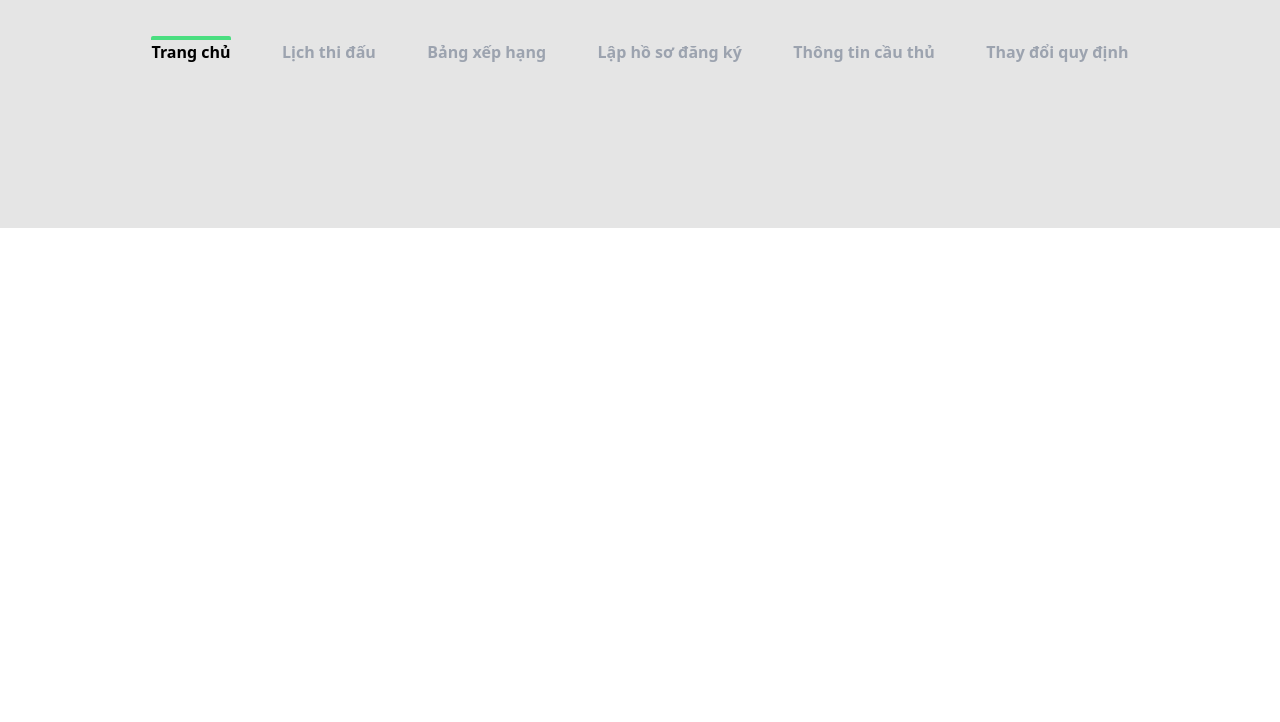
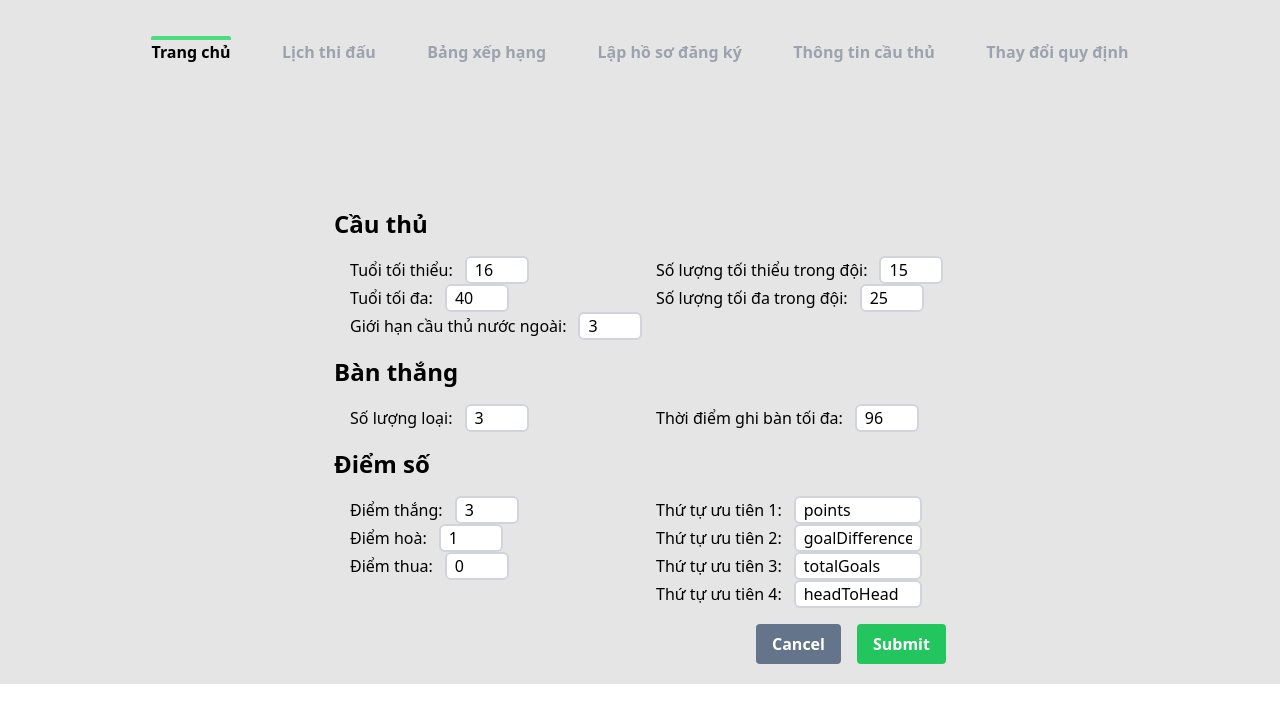
Before and after one commit to let-me-out-HCMUS/introSE, a React (Vite) app in the folder client/admin/: page /change-rule in a window 1280 px wide. Shown: the top 722 px of the page. Built offline with nearby package versions, Linux system fonts and the light colour scheme.

Commit message:
code UI rule form

```diff
--- a/client/admin/package.json
+++ b/client/admin/package.json
@@ -20,6 +20,7 @@
     "axios": "^1.5.0",
     "react": "^18.2.0",
     "react-dom": "^18.2.0",
+    "react-hook-form": "^7.48.2",
     "react-hot-toast": "^2.4.1",
     "react-icons": "^4.12.0",
     "react-router-dom": "^6.16.0",
--- /dev/null
+++ b/client/admin/src/features/change-rule/RuleForm.jsx
@@ -0,0 +1,110 @@
+import { rule } from "../../mocks/rule";
+import { useForm } from "react-hook-form";
+
+export default function RuleForm() {
+  const {
+    register,
+    handleSubmit,
+    // watch,
+    formState: { errors },
+  } = useForm({ defaultValues: rule });
+
+  const onSubmit = (data) => console.log(data);
+
+  return (
+    <form onSubmit={handleSubmit(onSubmit)} className="px-16 mx-auto relative">
+      <div className="group-rule">
+        <h1>Cầu thủ</h1>
+        <div className="rule-content flex w-full">
+          <div className="rule-half">
+            <div className="field">
+              <label>Tuổi tối thiểu:</label>
+              <input type="number" {...register("club.minAge")} />
+            </div>
+            <div className="field">
+              <label>Tuổi tối đa:</label>
+              <input type="number" {...register("club.maxAge")} />
+            </div>
+            <div className="field">
+              <label>Giới hạn cầu thủ nước ngoài:</label>
+              <input type="number" {...register("club.maxForeigners")} />
+            </div>
+          </div>
+          <div className="rule-half">
+            <div className="field">
+              <label>Số lượng tối thiểu trong đội:</label>
+              <input type="number" {...register("club.minPlayers")} />
+            </div>
+            <div className="field">
+              <label>Số lượng tối đa trong đội:</label>
+              <input type="number" {...register("club.maxPlayers")} />
+            </div>
+          </div>
+        </div>
+      </div>
+
+      <div className="group-rule">
+        <h1>Bàn thắng</h1>
+        <div className="rule-content flex w-full">
+          <div className="rule-half">
+            <div className="field">
+              <label>Số lượng loại:</label>
+              <input type="number" {...register("goal.quantityType")} />
+            </div>
+          </div>
+          <div className="rule-half">
+            <div className="field">
+              <label>Thời điểm ghi bàn tối đa:</label>
+              <input type="number" {...register("goal.maxTime")} />
+            </div>
+          </div>
+        </div>
+      </div>
+
+      <div className="group-rule">
+        <h1>Điểm số</h1>
+        <div className="rule-content flex w-full">
+          <div className="rule-half">
+            <div className="field">
+              <label>Điểm thắng:</label>
+              <input type="number" {...register("point.win")} />
+            </div>
+            <div className="field">
+              <label>Điểm hoà:</label>
+              <input type="number" {...register("point.draw")} />
+            </div>
+            <div className="field">
+              <label>Điểm thua:</label>
+              <input type="number" {...register("point.lose")} />
+            </div>
+          </div>
+          <div className="rule-half">
+            <div className="field">
+              <label>Thứ tự ưu tiên 1:</label>
+              <input className="!w-32" {...register("point.priority[0]")} />
+            </div>
+            <div className="field">
+              <label>Thứ tự ưu tiên 2:</label>
+              <input className="!w-32" {...register("point.priority[1]")} />
+            </div>
+            <div className="field">
+              <label>Thứ tự ưu tiên 3:</label>
+              <input className="!w-32" {...register("point.priority[2]")} />
+            </div>
+            <div className="field">
+              <label>Thứ tự ưu tiên 4:</label>
+              <input className="!w-32" {...register("point.priority[3]")} />
+            </div>
+          </div>
+        </div>
+      </div>
+
+      {errors.club && <span>This field is required</span>}
+      <div className="button w-full flex justify-end">
+      <button type="submit" className="bg-slate-500 hover:bg-slate-700 text-white font-bold py-2 px-4 rounded">Cancel</button>
+      <button type="submit" className="bg-green-500 hover:bg-green-700 text-white font-bold py-2 px-4 rounded ml-4">Submit</button>
+      </div>
+
+    </form>
+  );
+}
--- a/client/admin/src/index.css
+++ b/client/admin/src/index.css
@@ -1,3 +1,23 @@
 @tailwind base;
 @tailwind components;
 @tailwind utilities;
+
+.group-rule h1 {
+    @apply text-2xl font-bold;
+}
+
+.rule-content {
+    @apply m-4;
+}
+
+.rule-half {
+    @apply w-1/2;
+}
+
+.field {
+    @apply w-full;
+}
+
+.field input {
+    @apply border-solid border-2 border-gray-300 rounded-md px-2 w-16 ml-3;
+}
--- a/client/admin/src/mocks/rule.js
+++ b/client/admin/src/mocks/rule.js
@@ -1,10 +1,10 @@
 export const rule = {
     club: {
+        minAge: 16,
         maxAge: 40,
-        minAge: 16,
         maxForeigners: 3,
+        minPlayers: 15,
         maxPlayers: 25,
-        minPlayers: 15,
     },
 
     goal: {
--- a/client/admin/src/pages/ChangeRule.jsx
+++ b/client/admin/src/pages/ChangeRule.jsx
@@ -1,13 +1,11 @@
 // import RankTable from "../features/ranking/RankTable";
-
+import RuleForm from "../features/change-rule/RuleForm";
 export default function ChangeRule() {
   return (
     <div className="flex w-auto justify-center pt-32">
       {/* <div className="bg-blue-100 w-1/3">1st col</div>
       <div className="bg-red-100 w-2/3">2nd col</div> */}
-      <div>
-
-      </div>
+      <RuleForm />
     </div>
   );
 }
```
Also changed, not shown: 1 other file (tests, documents, lock files or other folders).
